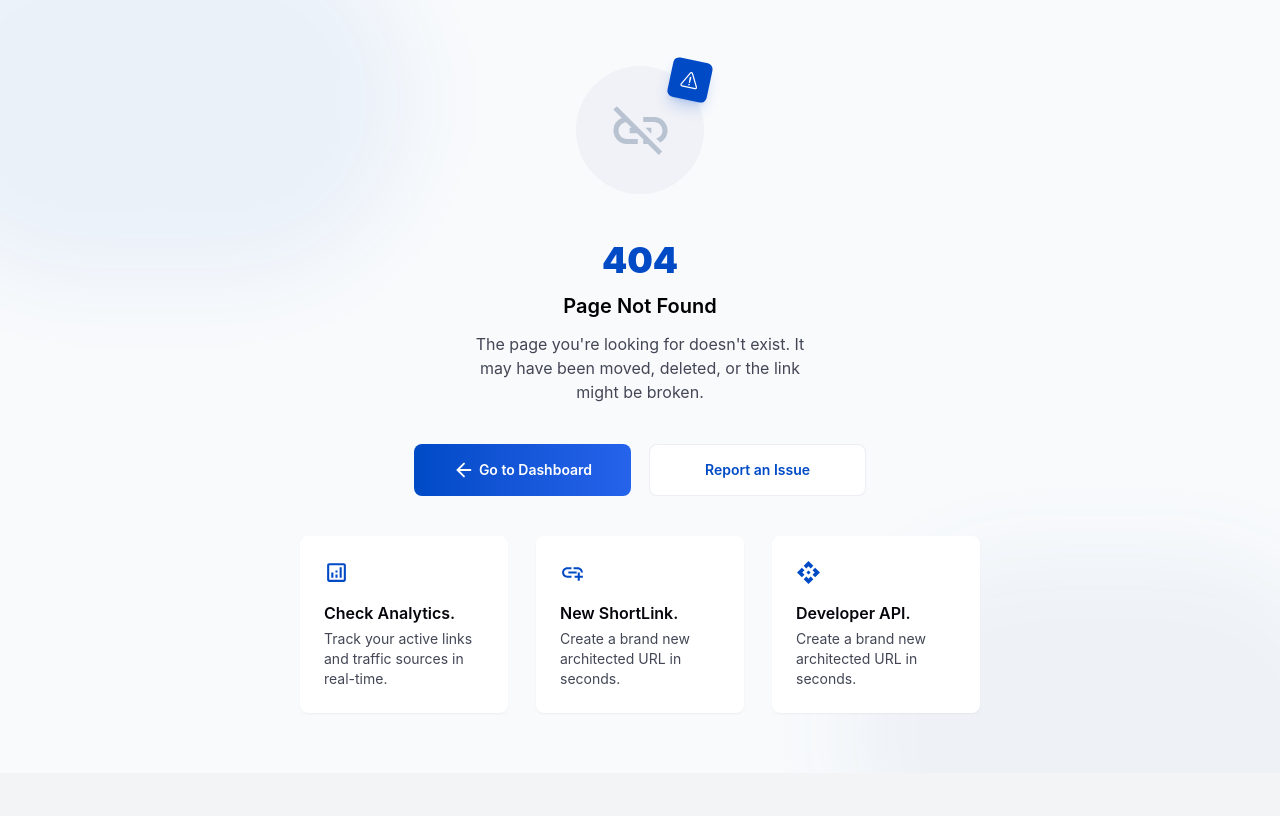
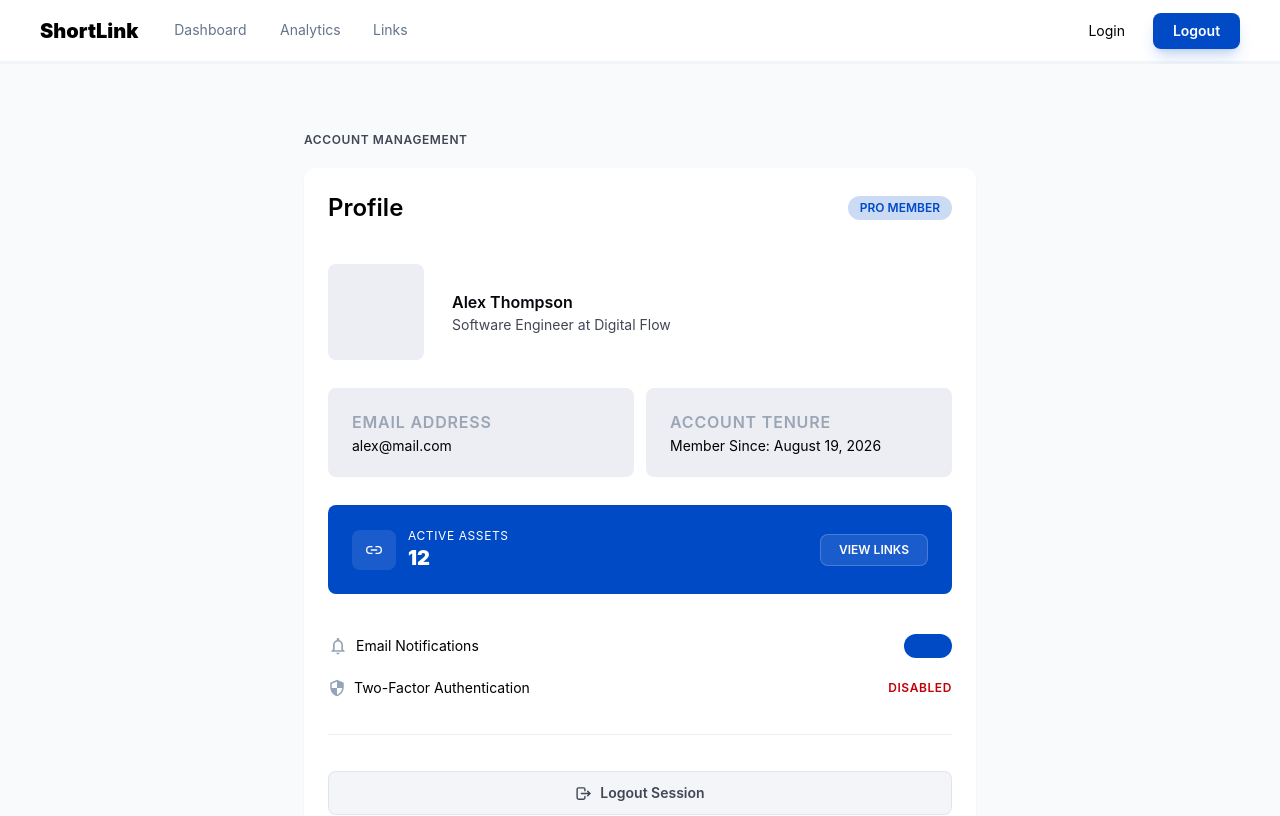
Before and after one commit to bildanjhry/koda-b8-phase3-frontend, a React (Vite) app: page /profile in a window 1280 px wide. Shown: the top 816 px of the page. Built offline with nearby package versions, Linux system fonts and the light colour scheme.

Commit message:
feat: add profile page

```diff
--- a/src/App.jsx
+++ b/src/App.jsx
@@ -9,6 +9,7 @@ import Features from './components/ui/Features.jsx'
 import MyLinks from './pages/MyLinks.jsx'
 import NotFound from "./pages/NotFound.jsx"
 import CreateLink from './pages/CreateLink.jsx'
+import Profile from "./pages/Profile.jsx"
 
 const router = createBrowserRouter([
   {
@@ -25,6 +26,10 @@ const router = createBrowserRouter([
     {
       path:"create-link",
       element: <CreateLink/>
+    },
+    {
+      path:"profile",
+      element: <Profile/>
     },
     ]
   },
--- /dev/null
+++ b/src/pages/Profile.jsx
@@ -0,0 +1,101 @@
+import { FiLink2 } from "react-icons/fi";
+import { MdOutlineNotificationsNone } from "react-icons/md";
+import { MdOutlineSecurity } from "react-icons/md";
+import { TbLogout } from "react-icons/tb";
+
+export default function Profile(){
+
+    return(
+        <div className="cent-content h-fit flex-1 bg-slate-50">
+            <div className="flex flex-col mt-17 mb-20 text-left gap-5 w-2xl">
+                <p className="text-xs font-semibold text-(--text) tracking-wider">ACCOUNT MANAGEMENT</p>
+                <div className="w-full gap-10 bg-white rounded-xl shadow-xs p-6 flex flex-col">
+
+                    <header>
+                        <section className="flex items-center justify-between">
+                            <h3 className="text-2xl font-semibold">Profile</h3>
+                            <div className="px-3 rounded-full bg-(--primary)/20
+                            text-xs cent-content font-semibold text-(--primary) py-1">PRO MEMBER</div>
+                        </section>
+                    </header>
+
+                    <main className="flex flex-col gap-7">
+                        <section className="flex items-center gap-7 h-24">
+                            <div className="rounded-lg h-full w-24 bg-(--border)">
+
+                            </div>
+                            <div className="h-full flex justify-center items-start flex-col ">
+                                <p className="text-(--text-h) font-semibold">Alex Thompson</p>
+                                <p className="text-(--text) text-[14px]">Software Engineer at Digital Flow</p>
+                            </div>
+                        </section>
+
+                        <section className="grid grid-cols-2 gap-3 justify-between">
+                            <div className="h-22.25 flex flex-col p-6 text-left
+                            justify-center rounded-lg bg-(--border) gap-px">
+                                <p className="tracking-wider text-(--mute)/60 font-semibold">EMAIL ADDRESS</p>
+                                <p className="text-[14px]">alex@mail.com</p>
+                            </div>
+                            <div className="h-22.25 flex flex-col p-6 text-left
+                            justify-center rounded-lg bg-(--border) gap-px">
+                                <p className="tracking-wider text-(--mute)/60 font-semibold">ACCOUNT TENURE</p>
+                                <p className="text-[14px]">Member Since: August 19, 2026</p>
+                            </div>
+                        </section>
+
+                        <section className="h-22.25 rounded-lg bg-(--primary) w-full
+                        flex items-center justify-between px-6">
+                            <div className="flex text-white items-center gap-3">
+                                <div className="h-10 w-11 bg-[#FFFFFF1A] rounded-lg cent-content">
+                                    <FiLink2/>
+                                </div>
+                                <div className="flex text-white flex-col  justify-center">
+                                    <p className="tracking-wider text-xs">ACTIVE ASSETS</p>
+                                    <p className="text-xl font-[1000]">12</p>
+                                </div>
+                            </div>
+                            <div className="h-8 cent-content w-27
+                            border border-white/20 text-xs font-semibold text-white rounded-lg bg-[#FFFFFF1A]">
+                                VIEW LINKS
+                            </div>
+                        </section>
+
+                        <section className="flex flex-col mt-3 gap-5 text-sm w-full ">
+                            <div className="flex items-center justify-between">
+                                <div className="flex items-center gap-2">
+                                    <MdOutlineNotificationsNone size={20} className="text-(--more-mute)"/>
+                                    <p>Email Notifications</p>
+                                </div>
+                                <div className="w-12 h-6 rounded-full bg-(--primary)">
+
+                                </div>
+                            </div>
+                            <div className="flex items-center justify-between">
+                                <div className="flex items-center gap-2">
+                                    <MdOutlineSecurity size={18} className="text-(--more-mute)"/>
+                                    <p>Two-Factor Authentication</p>
+                                </div>
+                                <div className="font-semibold text-xs text-red-700 rounded-full tracking-wider">
+                                    DISABLED
+                                </div>
+                            </div>
+                        </section>
+
+                        <span className="w-full border-b border-(--border) my-2"></span>
+
+                        <button className="w-full t h-11 rounded-lg bg-(--border)/60
+                        border border-(--more-mute)/20 cursor-pointer
+                        text-(--text) font-semibold cent-content text-sm gap-2">
+                            <TbLogout size={17}/>
+                            <p>Logout Session</p>
+                        </button>
+
+                    </main>
+                </div>
+                <footer className="text-center text-xs text-(--more-mute)">
+                        Your data is encrypted using AES-256 standards. <span className="text-(--primary)"> Privacy Policy</span>
+                </footer>
+            </div>
+        </div>
+    )
+}
```
